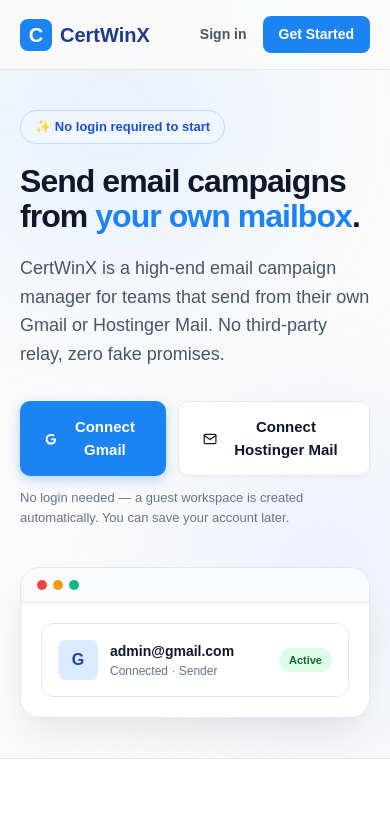
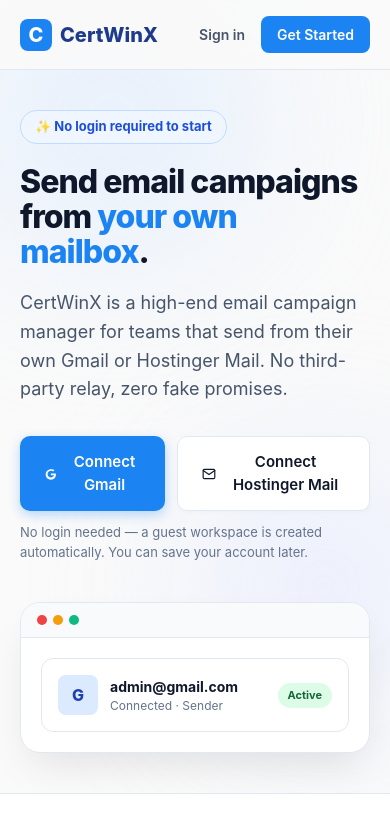
Before and after one commit to dipenzala/EMLNEW, a Next.js app: page / in a window 390 px wide. Shown: the top 818 px of the page. Built offline with nearby package versions, Linux system fonts and the light colour scheme.

Commit message:
Fix mobile layout & tsconfig warning

```diff
--- a/src/app/page.tsx
+++ b/src/app/page.tsx
@@ -4,33 +4,55 @@
 import { motion } from 'framer-motion';
 
 export default function LandingPage() {
+  // Yahan ': any' add kar diya hai taaki TS error na aaye
+  const fadeUp: any = {
+    hidden: { opacity: 0, y: 20 },
+    visible: { opacity: 1, y: 0, transition: { duration: 0.6, ease: "easeOut" } }
+  };
+
   return (
-    <div style={{ minHeight: '100vh', background: '#FAFAFA', overflowX: 'hidden', position: 'relative', fontFamily: 'sans-serif' }}>
-
+    <div style={{ minHeight: '100vh', background: '#FAFAFA', overflowX: 'hidden', position: 'relative' }}>
       <style>{`
-        .responsive-nav {
+        .mob-nav {
           position: sticky; top: 0; z-index: 50;
           background: rgba(250, 250, 250, 0.9);
           backdrop-filter: blur(12px);
           border-bottom: 1px solid #E2E8F0;
           padding: 16px 20px;
-          display: flex; justify-content: space-between; align-items: center; flex-wrap: wrap; gap: 10px;
+          display: flex; justify-content: space-between; align-items: center;
         }
-        .responsive-hero {
+        .mob-nav-links { display: flex; gap: 16px; align-items: center; font-weight: 600; font-size: 14px; }
+        .mob-nav-links a { color: #475569; text-decoration: none; }
+
+        @media (max-width: 640px) {
+          .hide-mobile { display: none !important; }
+        }
+
+        .mob-hero {
           display: flex; flex-direction: column; gap: 40px;
-          padding: 40px 20px; max-width: 1200px; margin: 0 auto; position: relative; z-index: 10;
+          padding: 40px 20px; max-width: 1200px; margin: 0 auto;
+          position: relative; z-index: 10;
         }
         @media (min-width: 900px) {
-          .responsive-hero { flex-direction: row; align-items: center; padding: 80px 20px; gap: 60px; }
-          .hero-left { flex: 1; }
-          .hero-right { flex: 1; }
+          .mob-hero { flex-direction: row; align-items: center; padding: 80px 20px; gap: 60px; }
+          .mob-hero-left { flex: 1; }
+          .mob-hero-right { flex: 1; }
         }
-        .feature-grid {
-          display: grid; grid-template-columns: repeat(auto-fit, minmax(280px, 1fr)); gap: 20px;
+
+        .mob-h1 {
+          font-size: clamp(32px, 7vw, 60px);
+          font-weight: 800; line-height: 1.1;
+          margin: 0 0 20px; letter-spacing: -0.03em; word-wrap: break-word;
+        }
+
+        .mob-feature-grid {
+          display: grid; grid-template-columns: 1fr; gap: 20px;
           max-width: 1200px; margin: 0 auto;
         }
+        @media (min-width: 768px) {
+          .mob-feature-grid { grid-template-columns: repeat(3, 1fr); }
+        }
 
-        /* Cloud Animations */
         .cloud-container { position: absolute; top: 0; left: 0; width: 100%; height: 100%; overflow: hidden; z-index: 0; pointer-events: none; }
         .cloud { position: absolute; border-radius: 50%; filter: blur(80px); opacity: 0.6; animation: float 20s infinite ease-in-out alternate; }
         .cloud-1 { width: 300px; height: 300px; background: #DBEAFE; top: -50px; left: -50px; }
@@ -44,41 +66,41 @@
         }
       `}</style>
 
-      {/* Clouds Background */}
       <div className="cloud-container">
         <div className="cloud cloud-1"></div>
         <div className="cloud cloud-2"></div>
         <div className="cloud cloud-3"></div>
       </div>
 
-      {/* Navbar */}
-      <nav className="responsive-nav">
+      <nav className="mob-nav">
         <Link href="/" style={{ fontSize: 20, fontWeight: 800, color: '#1E3A8A', textDecoration: 'none', display: 'flex', alignItems: 'center', gap: 8 }}>
           <div style={{ width: 32, height: 32, background: '#1C83F3', color: '#fff', borderRadius: 8, display: 'flex', alignItems: 'center', justifyContent: 'center' }}>C</div>
           CertWinX
         </Link>
-        <div style={{ display: 'flex', gap: 16, alignItems: 'center', fontWeight: 600, fontSize: 14 }}>
-          <Link href="/login" style={{ color: '#475569', textDecoration: 'none' }}>Sign in</Link>
-          <Link href="/signup" style={{ background: '#1C83F3', color: '#fff', padding: '8px 16px', borderRadius: 8, textDecoration: 'none' }}>Get Started</Link>
+        <div className="mob-nav-links">
+          <a href="#features" className="hide-mobile">Features</a>
+          <Link href="/login">Sign in</Link>
+          <Link href="/signup" style={{ background: '#1C83F3', color: '#fff', padding: '8px 16px', borderRadius: 8 }}>Get Started</Link>
         </div>
       </nav>
 
-      {/* Hero Section */}
-      <section className="responsive-hero">
-        <motion.div className="hero-left" initial={{ opacity: 0, y: 20 }} animate={{ opacity: 1, y: 0 }} transition={{ duration: 0.6 }}>
-          <div style={{ display: 'inline-block', padding: '6px 14px', background: '#EFF6FF', color: '#1D4ED8', borderRadius: 99, fontSize: 13, fontWeight: 700, marginBottom: 20, border: '1px solid #BFDBFE' }}>
+      <section className="mob-hero">
+        <motion.div className="mob-hero-left" initial="hidden" animate="visible" variants={{ visible: { transition: { staggerChildren: 0.1 } } }}>
+          <motion.div variants={fadeUp} style={{ display: 'inline-block', padding: '6px 14px', background: '#EFF6FF', color: '#1D4ED8', borderRadius: 99, fontSize: 13, fontWeight: 700, marginBottom: 20, border: '1px solid #BFDBFE' }}>
             ✨ No login required to start
-          </div>
-          <h1 style={{ fontSize: 'clamp(32px, 7vw, 60px)', fontWeight: 800, lineHeight: 1.1, margin: '0 0 20px', letterSpacing: '-0.03em', wordWrap: 'break-word' }}>
+          </motion.div>
+          <motion.h1 variants={fadeUp} className="mob-h1">
             Send email campaigns from <span style={{ color: '#1C83F3' }}>your own mailbox</span>.
-          </h1>
-          <p style={{ fontSize: 18, color: '#475569', lineHeight: 1.6, marginBottom: 32, maxWidth: 540 }}>
+          </motion.h1>
+          <motion.p variants={fadeUp} style={{ fontSize: 18, color: '#475569', lineHeight: 1.6, marginBottom: 32, maxWidth: 540 }}>
             CertWinX is a high-end email campaign manager for teams that send from their own Gmail or Hostinger Mail. No third-party relay, zero fake promises.
-          </p>
-          <LandingConnect />
+          </motion.p>
+          <motion.div variants={fadeUp}>
+            <LandingConnect />
+          </motion.div>
         </motion.div>
 
-        <motion.div className="hero-right" initial={{ opacity: 0, scale: 0.95 }} animate={{ opacity: 1, scale: 1 }} transition={{ duration: 0.8, delay: 0.2 }}>
+        <motion.div className="mob-hero-right" initial={{ opacity: 0, scale: 0.95 }} animate={{ opacity: 1, scale: 1 }} transition={{ duration: 0.8, delay: 0.2 }}>
           <div style={{ background: '#fff', border: '1px solid #E2E8F0', borderRadius: 20, boxShadow: '0 20px 40px -10px rgba(0,0,0,0.1)', overflow: 'hidden', width: '100%', maxWidth: 500, margin: '0 auto' }}>
             <div style={{ padding: '12px 16px', background: '#F8FAFC', borderBottom: '1px solid #E2E8F0', display: 'flex', gap: 6 }}>
               <div style={{ width: 10, height: 10, borderRadius: '50%', background: '#ef4444' }} />
@@ -99,15 +121,19 @@
         </motion.div>
       </section>
 
-      {/* Features */}
-      <section style={{ background: '#fff', padding: '60px 20px', borderTop: '1px solid #E2E8F0', position: 'relative', zIndex: 10 }}>
-        <div className="feature-grid">
+      <section id="features" style={{ background: '#fff', padding: '60px 20px', borderTop: '1px solid #E2E8F0', position: 'relative', zIndex: 10 }}>
+        <div className="mob-feature-grid">
           {[
             { t: 'OAuth 2.0', d: 'Connect Gmail securely with token encryption.' },
             { t: 'Hostinger SMTP', d: 'Just add your mailbox password and start sending.' },
             { t: 'Smart Scheduler', d: 'Set it and forget it. Auto-sends at your chosen time.' },
           ].map((f, i) => (
-            <motion.div key={i} initial={{ opacity: 0, y: 20 }} whileInView={{ opacity: 1, y: 0 }} viewport={{ once: true }} transition={{ duration: 0.5, delay: i * 0.1 }}
+            <motion.div
+              key={i}
+              initial={{ opacity: 0, y: 20 }}
+              whileInView={{ opacity: 1, y: 0 }}
+              viewport={{ once: true }}
+              transition={{ duration: 0.5, delay: i * 0.1 }}
               style={{ padding: 30, background: '#FAFAFA', borderRadius: 16, border: '1px solid #E2E8F0' }}
             >
               <h3 style={{ fontSize: 20, fontWeight: 700, margin: '0 0 10px' }}>{f.t}</h3>
```
